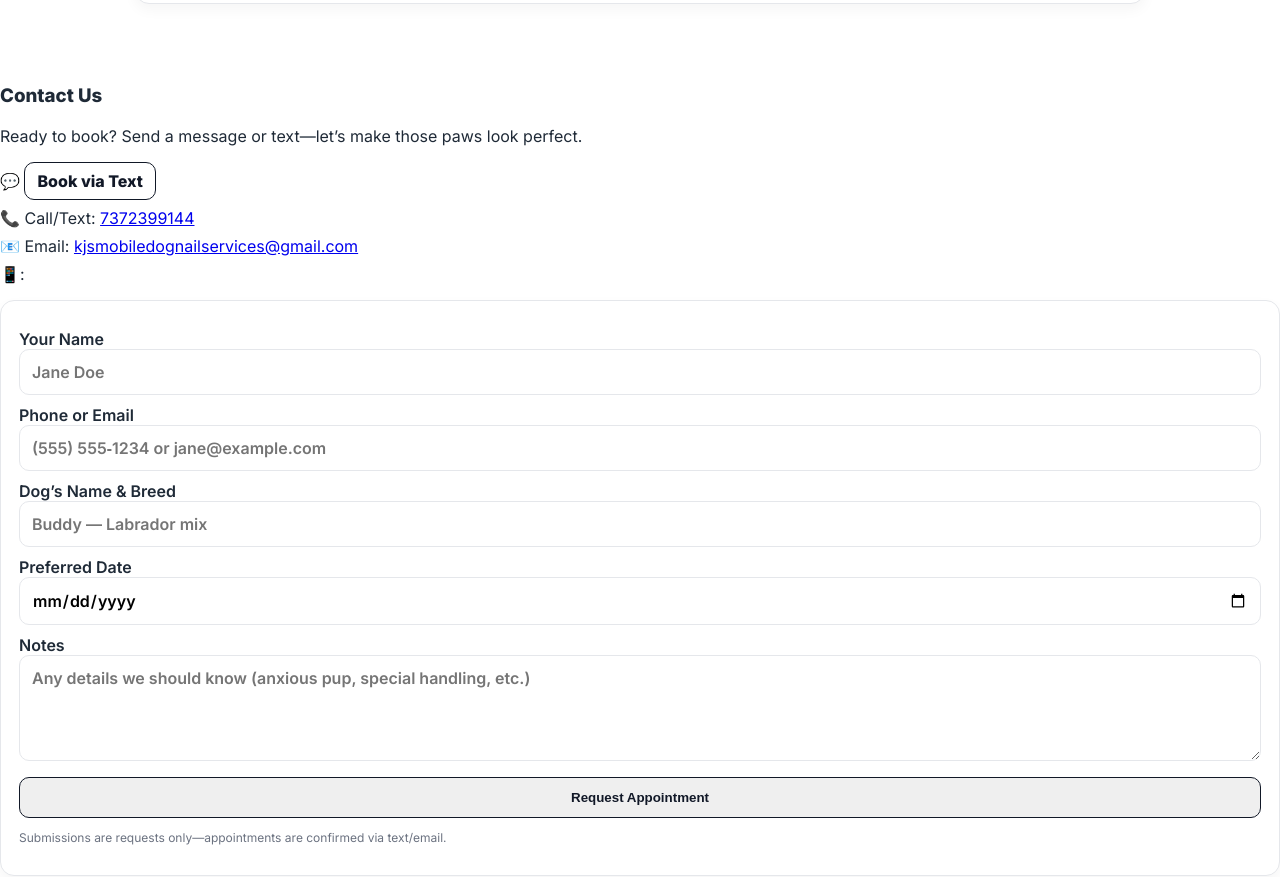
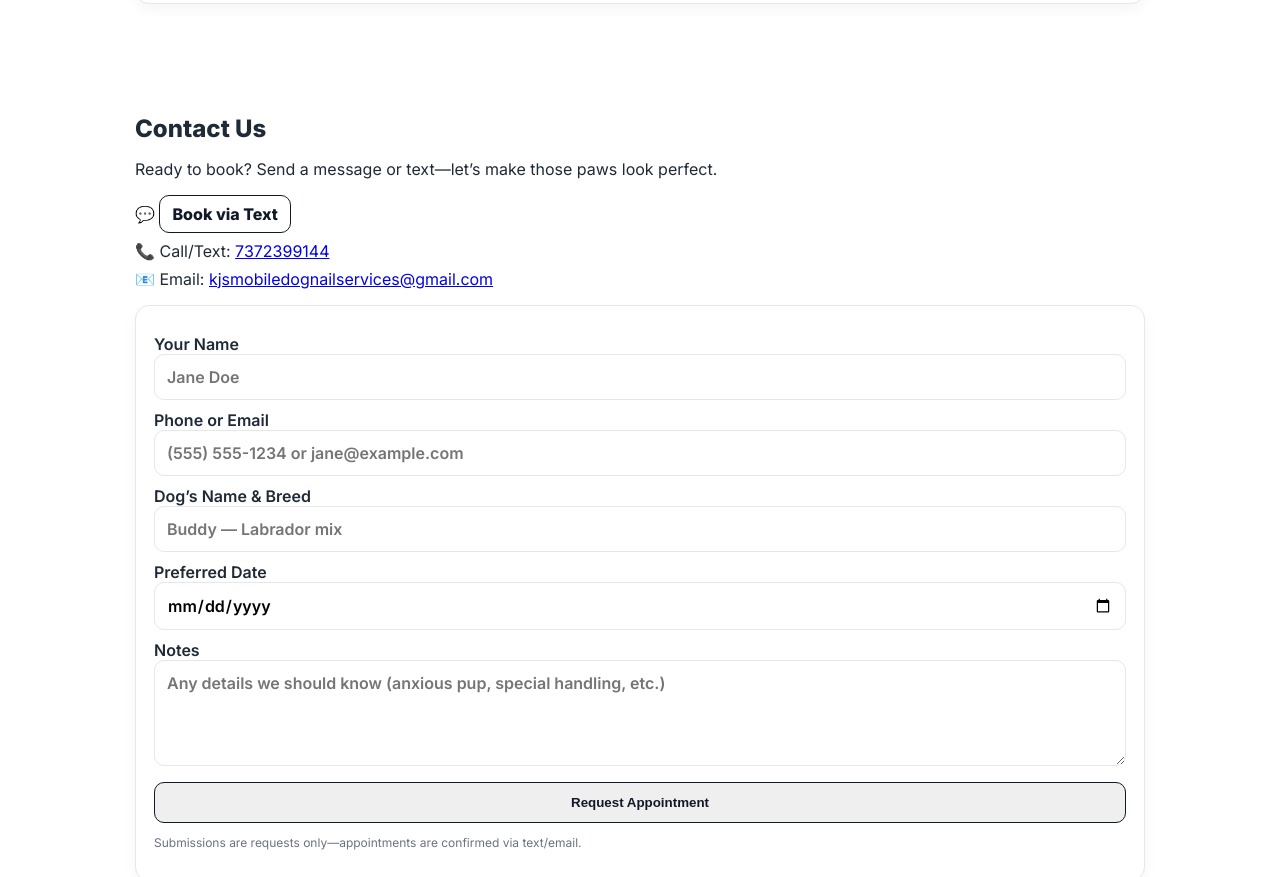
Before and after one commit to kjsmobiledognailservices/kjs-mobile-dog-nail-services, a plain HTML site: page index.html in a window 1280 px wide. Shown: the part 2110-2987 px from the top of the page. Drawn offline with Linux system fonts and the light colour scheme.

```diff
--- a/index.html
+++ b/index.html
@@ -141,15 +141,17 @@
     </form>
   </div>
 </section>
+          <section id="contact" class="section">
+  <div class="container">
     <h3>Contact Us</h3>
     <p class="lead">Ready to book? Send a message or text—let’s make those paws look perfect.</p>
+
     <ul class="contact-list">
       <li>💬 <a class="btn small" href="sms:+17372399144?&body=Hi%20KJ%E2%80%99s%2C%20I%E2%80%99d%20like%20to%20book%20a%20dog%20nail%20appointment.%20My%20name%20is%20____%20and%20my%20dog%20is%20a%20_____.%20Preferred%20date/time%3A%20____.">Book via Text</a></li>
       <li>📞 Call/Text: <a href="tel:+17372399144">7372399144</a></li>
       <li>📧 Email: <a href="mailto:kjsmobiledognailservices@gmail.com">kjsmobiledognailservices@gmail.com</a></li>
-            <li>📱: </li>
     </ul>
-        </div>
+
     <form class="card form" action="#" method="post" onsubmit="event.preventDefault(); alert('Thanks! We will contact you to confirm your appointment.');">
       <label>
         Your Name
@@ -157,7 +159,7 @@
       </label>
       <label>
         Phone or Email
-            <input type="text" placeholder="(555) 555‑1234 or jane@example.com" required>
+        <input type="text" placeholder="(555) 555-1234 or jane@example.com" required>
       </label>
       <label>
         Dog’s Name & Breed
@@ -174,7 +176,10 @@
       <button type="submit" class="btn block">Request Appointment</button>
       <p class="fine">Submissions are requests only—appointments are confirmed via text/email.</p>
     </form>
-<div class="hours-inline"><strong>Hours:</strong> Tuesday – Saturday: 9:00 AM – 1:00 PM &nbsp; • &nbsp; Closed: Sunday & Monday</div>
+
+    <div class="hours-inline">
+      <strong>Hours:</strong> Tuesday – Saturday: 9:00 AM – 1:00 PM &nbsp; • &nbsp; Closed: Sunday & Monday
+    </div>
   </div>
 </section>
 <section id="gallery" class="section">
```
Lines whose indentation alone changed are shown as unchanged.
